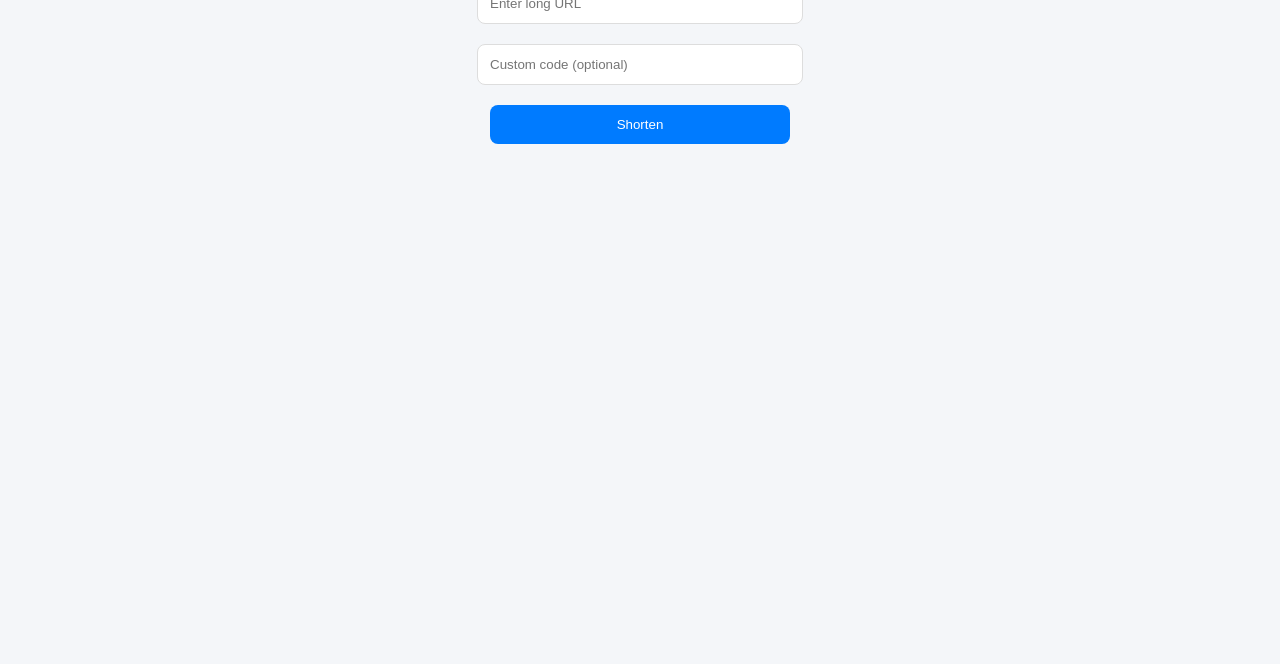
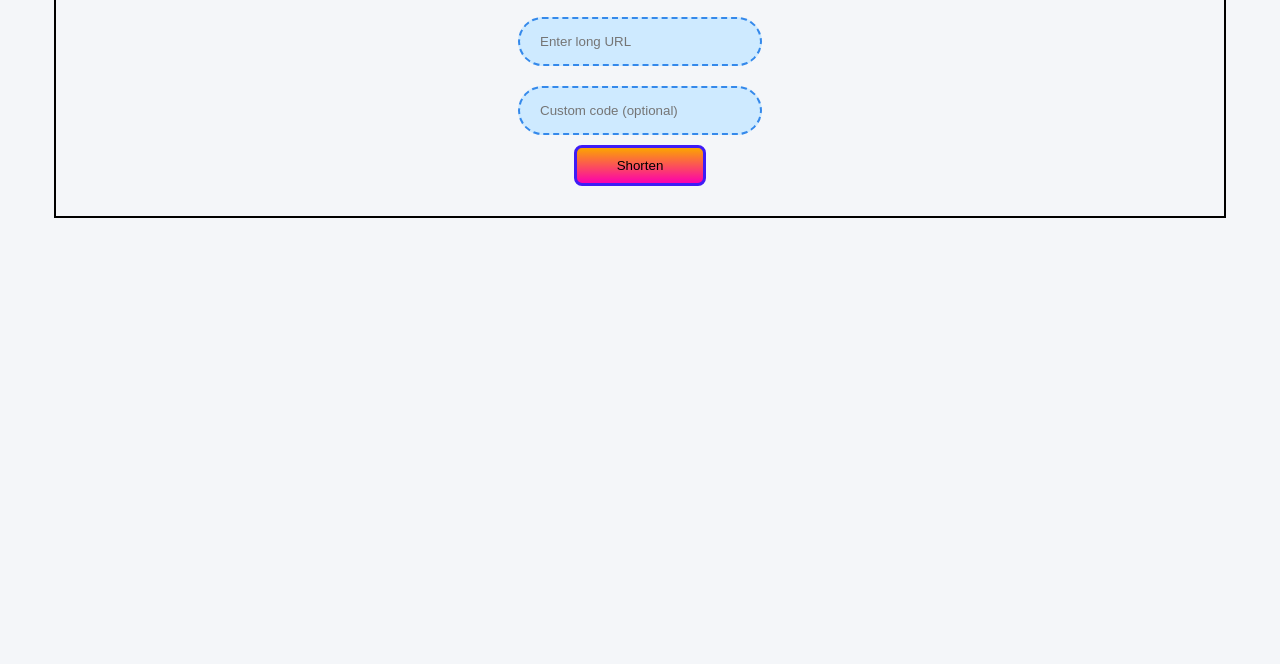
Before and after one commit to shimulmodz/url-shortener, a plain HTML site: page index.html in a window 1280 px wide. Shown: the part 136-800 px from the top of the page. Drawn offline with Linux system fonts and the light colour scheme.

Commit message:
Update index.html

```diff
--- a/index.html
+++ b/index.html
@@ -4,21 +4,52 @@
   <meta charset="UTF-8">
   <title>ShimulModZ URL Shortener</title>
   <style>
-    body { font-family: Arial, sans-serif; background:#f4f6f9; text-align: center; margin: 50px; }
+    body {
+      margin: 0;
+      padding: 0;
+      font-family: Arial, sans-serif; background:#f4f6f9; text-align: center; margin: 50px;
+
+    }
+   .container-bg{
+      padding: 10px 5px;
+      margin: 4px;
+      border: 2px solid black;
+      overflow: hidden;
+      display: gird;
+      justify-content: center;
+      align-items: center;
+    }
+   .input-box input{
+     width: 200px;
+     padding: 15px 20px;
+     margin: 10px;
+     background: #CEEAFF;
+     border-radius: 50px;
+     border: 2px dashed #3489EB;
+   }
+  .input-box button{
+    color: #000000;
+    background: linear-gradient(180deg, #FBA500, #FB00AE);
+    border-radius: 8px;
+     padding: 10px 40px;
+     cursor:pointer;
+     border: 3px solid #3E1CF6;
+   }
     h1 { color: #333; }
-    input, button { padding: 12px; margin: 10px; width: 300px; border-radius: 8px; border:1px solid #ddd; }
-    button { background:#007bff; color:white; cursor:pointer; border:none; }
-    button:hover { background:#0056b3; }
     .result { margin-top: 20px; font-weight: bold; font-size: 18px; }
     .copy-btn { background: #28a745; margin-left: 10px; }
   </style>
 </head>
 <body>
+  <div class="container-bg">
   <h1>🔗 ShimulModZ URL Shortener</h1>
+  <div class="input-box">
   <input type="text" id="longUrl" placeholder="Enter long URL"><br>
   <input type="text" id="customCode" placeholder="Custom code (optional)"><br>
   <button onclick="shorten()">Shorten</button>
   <div class="result" id="result"></div>
+  </div>
+  </div>
 
   <script>
     // তোমার Cloudflare Worker URL বসাও এখানে 👇
```
